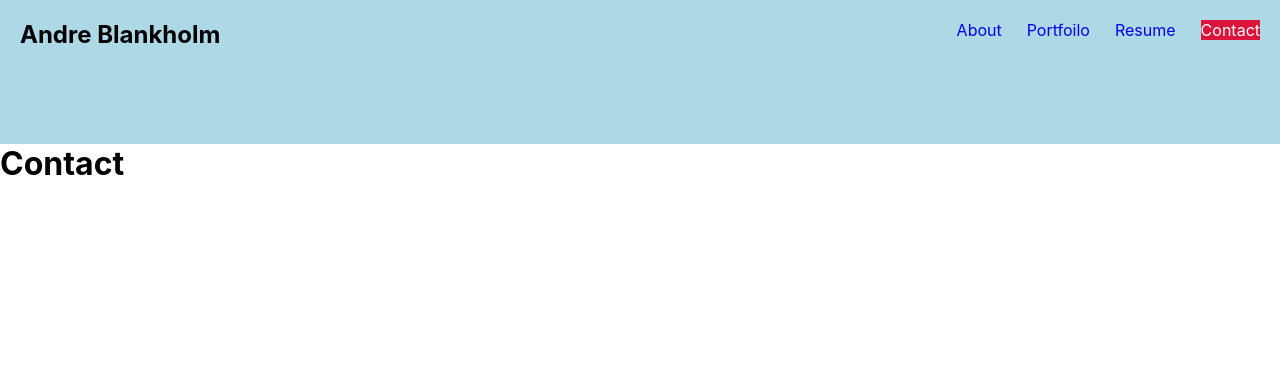
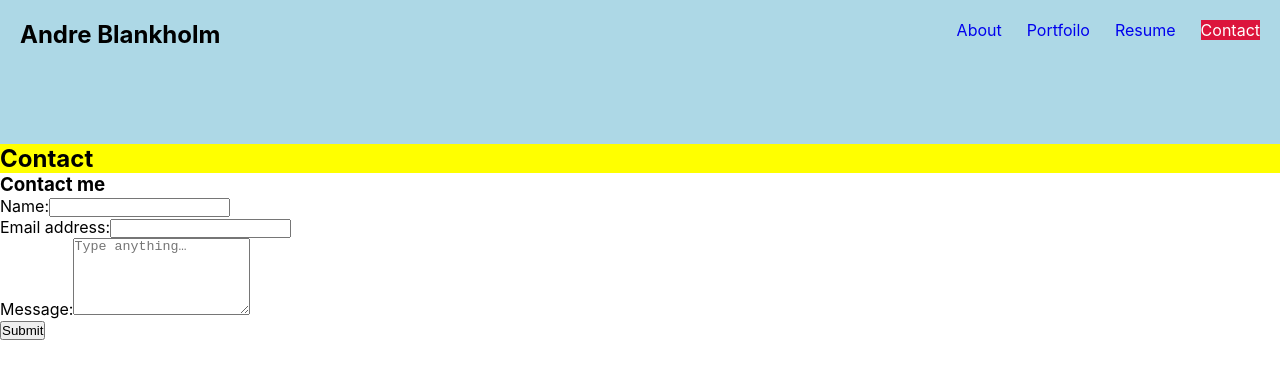
Before and after one commit to AndreBlankholm/Portfolio, a React (Create React App) app: page /contact in a window 1280 px wide. Shown: the top 378 px of the page. Built offline with nearby package versions, Linux system fonts and the light colour scheme.

Commit message:
added contact form handeling and now looking tp adjust html on page

```diff
--- a/package.json
+++ b/package.json
@@ -6,6 +6,7 @@
     "@emotion/react": "^11.10.6",
     "@emotion/styled": "^11.10.6",
     "@mui/icons-material": "^5.11.16",
+    "@mui/joy": "^5.0.0-alpha.75",
     "@mui/material": "^5.12.0",
     "@testing-library/jest-dom": "^5.16.5",
     "@testing-library/react": "^13.4.0",
--- a/src/components/Contact/Contact.css
+++ b/src/components/Contact/Contact.css
@@ -0,0 +1,12 @@
+.contact {
+    background-color: yellow;
+}
+
+.message {
+    font-family: Cambria, Cochin, Georgia, Times, 'Times New Roman', serif;
+}
+
+#contact-form {
+    flex-wrap: wrap;
+    height: 600%;
+}
--- a/src/components/Contact/Contact.js
+++ b/src/components/Contact/Contact.js
@@ -1,12 +1,101 @@
-import React from "react";
+import "./Contact.css";
+import React, { useState } from "react";
+import { validateEmail } from "../../utils/helpers"; // add this after you have the handle change and submit functions working properly
+
 
 function Contact() {
+  const [formState, setFormState] = useState({
+    name: "",
+    email: "",
+    message: "",
+  }); // set the initial state to empty strings
+  const [errorMessage, setErrorMessage] = useState(""); // Hook to handle the error state. set to empty
+  const { name, email, message } = formState; // deconstructing formState into named properties. Now we can use these constants to assign the initial state, which are empty strings, to the defaultValue
 
-    return(
+  // handle form input change
+  function handleChange(e) {
+    if (e.target.name === "email") {
+      //console.log(e.target.value);
+      const isValid = validateEmail(e.target.value);
+
+      console.log(isValid);
+
+      // isValid conditional statement
+      if (!isValid) {
+        setErrorMessage("Your email is invalid.");
+      } else {
+        setErrorMessage("");
+      }
+    } else {
+      // checking the message and name form element values
+      if (!e.target.value.length) {
+        setErrorMessage(`${e.target.name} is required.`);
+      } else {
+        setErrorMessage("");
+      }
+    }
+
+    if (!errorMessage) {
+      console.log("form is valid!");
+      setFormState({ ...formState, [e.target.name]: e.target.value }); // The name property of target in the expression actually refers to the name attribute of the form element.
+    }
+    console.log("errorMessage", errorMessage);
+  }
+
+  // The function that'll handle the submission of the form data
+  function handleSubmit(e) {
+    e.preventDefault();
+    console.log(formState);
+  }
+
+  return (
+    <>
+      <section >
         <div className="contact">
-            <h1>Contact</h1>
+          <h1>Contact</h1>
         </div>
-    );
-};
+        <section>
+          <h1> Contact me </h1>
+          <form id="contact-form" onSubmit={handleSubmit}>
+            <div>
+              <label htmlFor="name">Name:</label>
+              <input
+                type="text"
+                defaultValue={name}
+                onBlur={handleChange}
+                name="name"
+              />
+            </div>
+            <div>
+              <label htmlFor="email">Email address:</label>
+              <input
+                type="email"
+                defaultValue={email}
+                onBlur={handleChange}
+                name="email"
+              />
+            </div>
+            <div>
+              <label htmlFor="message">Message:</label>
+              <textarea placeholder="Type anything…"
+                name="message"
+                defaultValue={message}
+                onBlur={handleChange}
+                rows="5"
+              />
+            </div>
+            {errorMessage && (
+              <div>
+                <p className="error-text">{errorMessage}</p>
+              </div>
+            )}
+
+            <button type="submit">Submit</button>
+          </form>
+        </section>
+      </section>
+    </>
+  );
+}
 
 export default Contact;
--- a/src/components/Resume/Resume.css
+++ b/src/components/Resume/Resume.css
@@ -6,5 +6,5 @@
 }
 
 .divSize {
-    height: 1000px;
+    height: 980px;
 }
--- /dev/null
+++ b/src/utils/helpers.js
@@ -0,0 +1,8 @@
+export function capitalizeFirstLetter(string) {
+    return string.charAt(0).toUpperCase() + string.slice(1);
+  }
+
+  export function validateEmail(email) {
+    var re = /^(([^<>()[\]\\.,;:\s@"]+(\.[^<>()[\]\\.,;:\s@"]+)*)|(".+"))@((\[[0-9]{1,3}\.[0-9]{1,3}\.[0-9]{1,3}\.[0-9]{1,3}\])|(([a-zA-Z\-0-9]+\.)+[a-zA-Z]{2,}))$/;
+    return re.test(String(email).toLowerCase());
+  }
```
Also changed, not shown: 1 other file (tests, documents, lock files or other folders).
